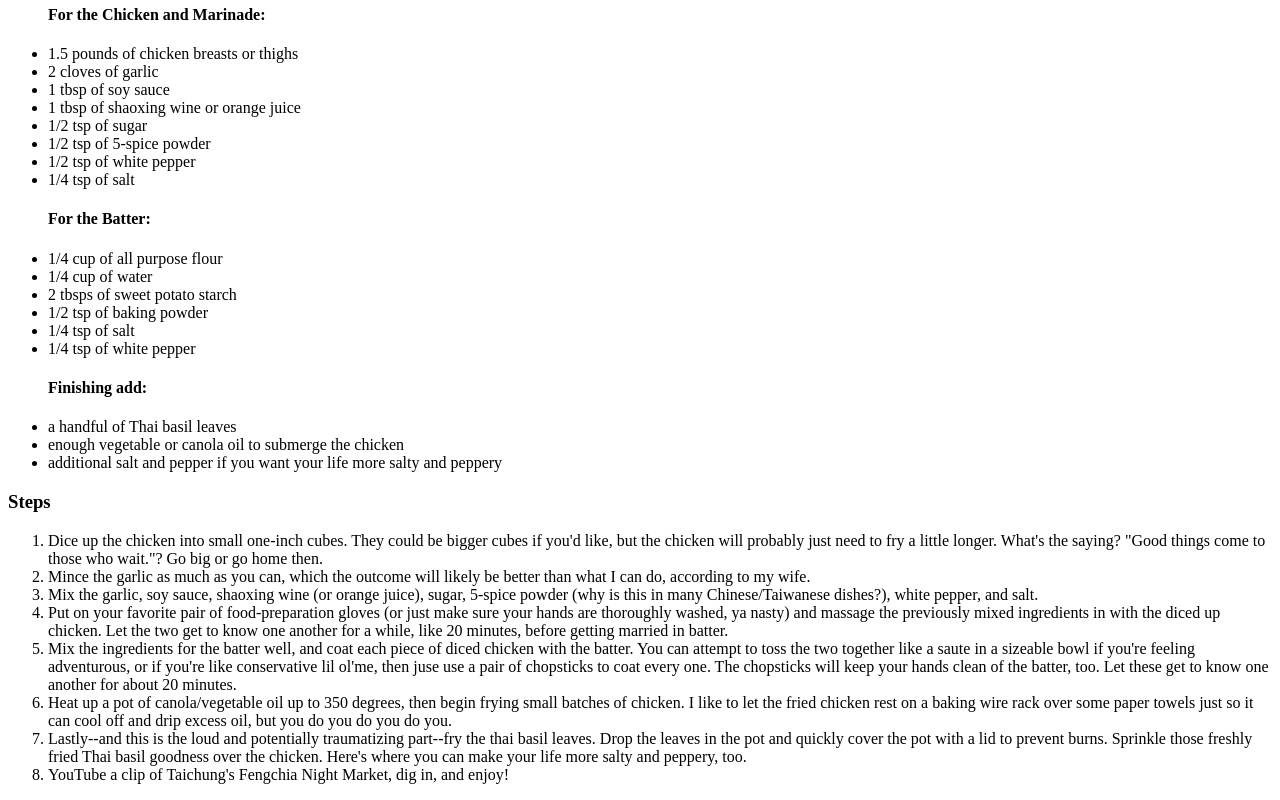
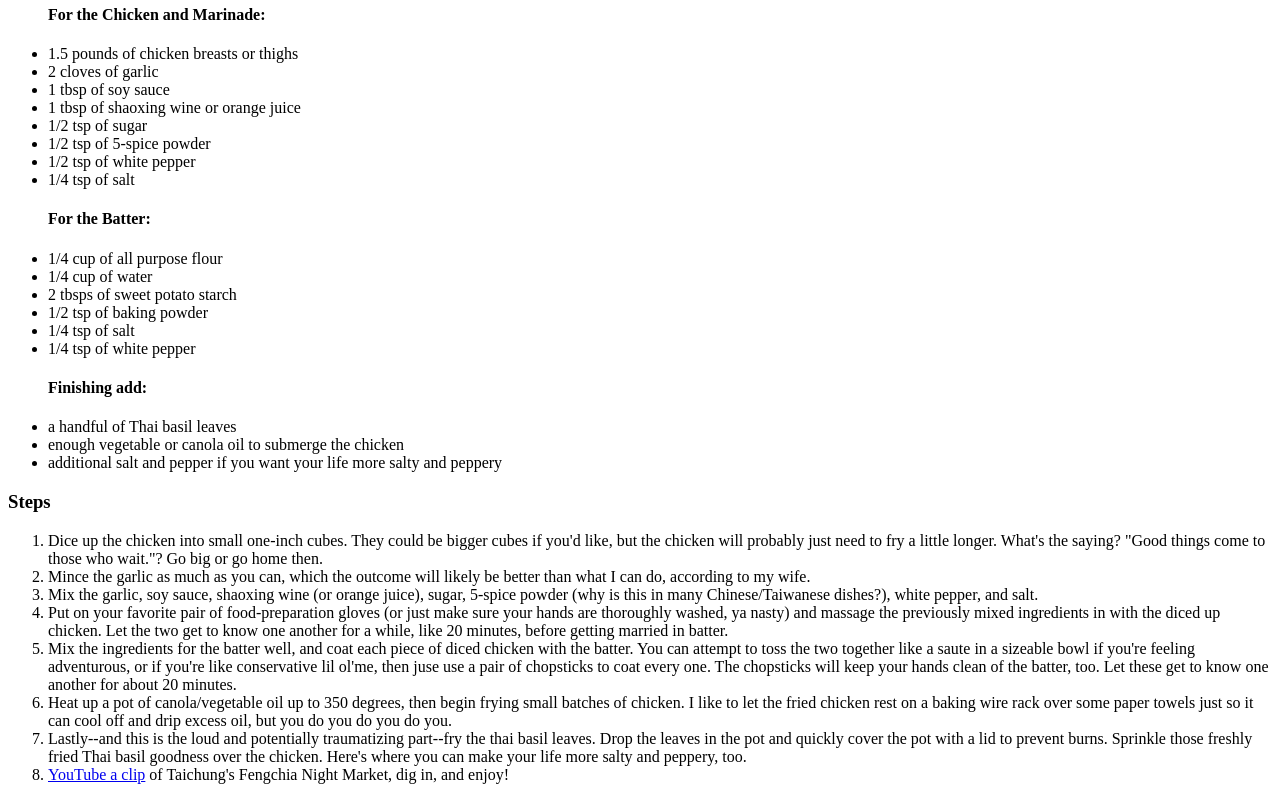
Before and after one commit to etteh/odin-recipes, a plain HTML site: page recipes/tw-popck.html in a window 1280 px wide. Shown: the part 526-1326 px from the top of the page. Drawn offline with Linux system fonts and the light colour scheme.

Commit message:
Add anchor href tag to YouTube

```diff
--- a/recipes/tw-popck.html
+++ b/recipes/tw-popck.html
@@ -43,7 +43,7 @@
             <li>Mix the ingredients for the batter well, and coat each piece of diced chicken with the batter. You can attempt to toss the two together like a saute in a sizeable bowl if you're feeling adventurous, or if you're like conservative lil ol'me, then juse use a pair of chopsticks to coat every one. The chopsticks will keep your hands clean of the batter, too. Let these get to know one another for about 20 minutes.</li>
             <li>Heat up a pot of canola/vegetable oil up to 350 degrees, then begin frying small batches of chicken. I like to let the fried chicken rest on a baking wire rack over some paper towels just so it can cool off and drip excess oil, but you do you do you do you.</li>
             <li>Lastly--and this is the loud and potentially traumatizing part--fry the thai basil leaves. Drop the leaves in the pot and quickly cover the pot with a lid to prevent burns. Sprinkle those freshly fried Thai basil goodness over the chicken. Here's where you can make your life more salty and peppery, too.</li>
-            <li>YouTube a clip of Taichung's Fengchia Night Market, dig in, and enjoy!</li>
+            <li><a href="https://www.youtube.com/watch?v=om2RiCPKPMU">YouTube a clip</a>  of Taichung's Fengchia Night Market, dig in, and enjoy!</li>
         </ol>
     </body>
 </html>
```
